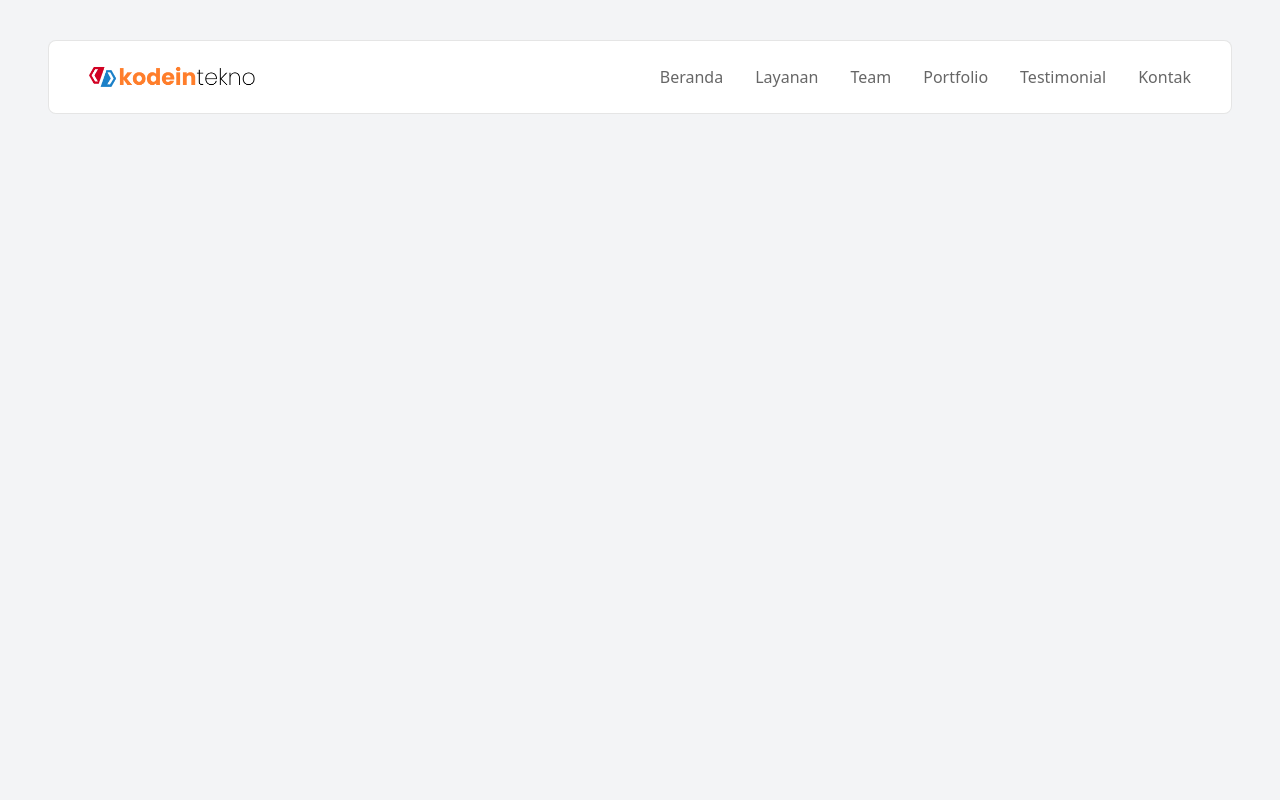
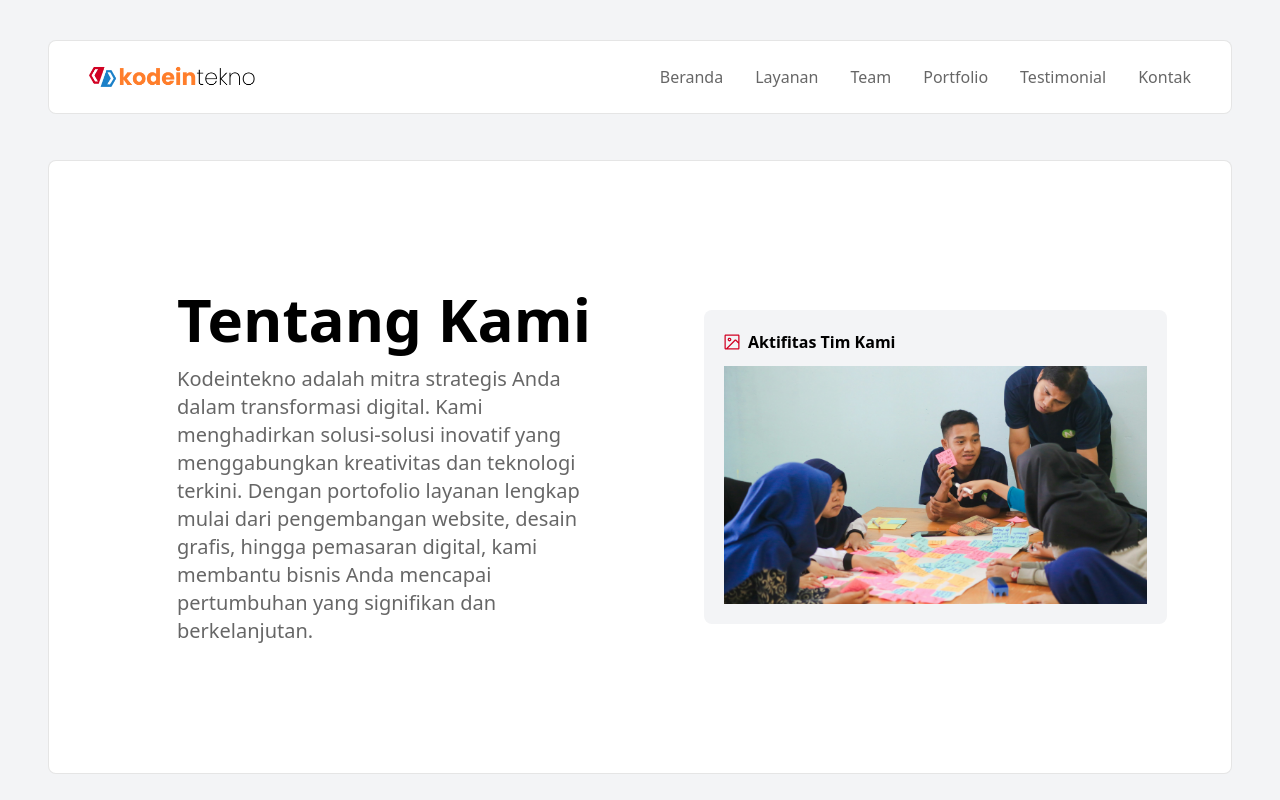
Before and after one commit to kodeintekno-dev/kodeintekno-classmeet, a React (Vite) app: page / in a window 1280 px wide. Built offline with nearby package versions, Linux system fonts and the light colour scheme.

Commit message:
feat: make section "Tentang Kami"

```diff
--- a/src/App.tsx
+++ b/src/App.tsx
@@ -1,9 +1,11 @@
+import About from "./components/About";
 import Navbar from "./components/Navbar";
 
 export default function App() {
   return (
     <main className="container mx-auto sm:px-12 px-5">
       <Navbar />
+      <About />
     </main>
   );
 }
--- /dev/null
+++ b/src/components/About.tsx
@@ -0,0 +1,26 @@
+export default function About() {
+  return (
+    <section className="flex flex-col lg:flex-row gap-10 items-center px-4 md:px-10 xl:px-16 py-4 md:py-10 xl:py-16 bg-white border border-black/10 rounded-lg mt-40">
+      <div className="flex-1 px-4 md:px-10 xl:px-16 py-4 md:py-10 xl:py-16 text-center md:text-left">
+        <h1 className="text-xl md:text-3xl xl:text-6xl font-bold md:font-semibold mb-4">
+          Tentang Kami
+        </h1>
+        <p className="text-black/60 font-medium text-md xl:text-xl">
+          Kodeintekno adalah mitra strategis Anda dalam transformasi digital.
+          Kami menghadirkan solusi-solusi inovatif yang menggabungkan
+          kreativitas dan teknologi terkini. Dengan portofolio layanan lengkap
+          mulai dari pengembangan website, desain grafis, hingga pemasaran
+          digital, kami membantu bisnis Anda mencapai pertumbuhan yang
+          signifikan dan berkelanjutan.
+        </p>
+      </div>
+      <div className=" bg-gray-100 px-5 py-5 rounded-lg flex-1">
+        <div className="flex gap-2">
+          <img src="public/img/logoAbout.svg" alt="logo" />
+          <p className="font-semibold">Aktifitas Tim Kami</p>
+        </div>
+        <img className="mt-3" src="public/img/aktifitas.jpg" alt="photo" />
+      </div>
+    </section>
+  );
+}
```
Also changed, not shown: public/img/aktifitas.jpg (added), public/img/logoAbout.svg (added).
